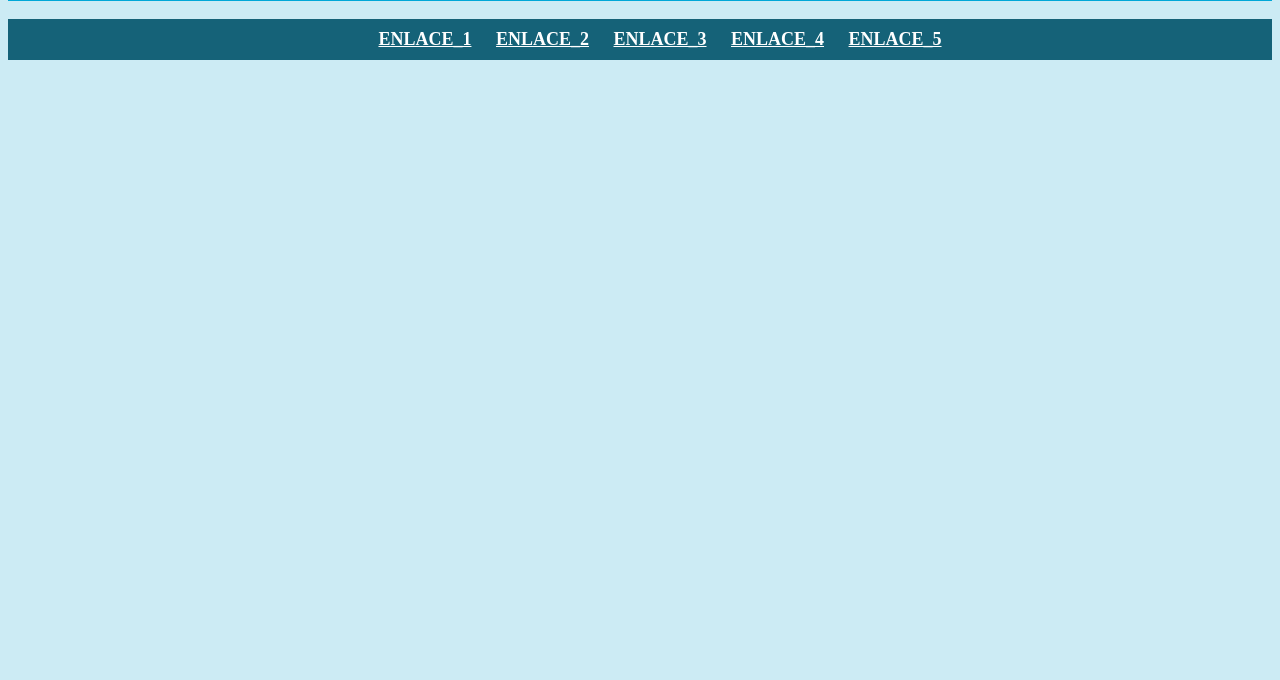
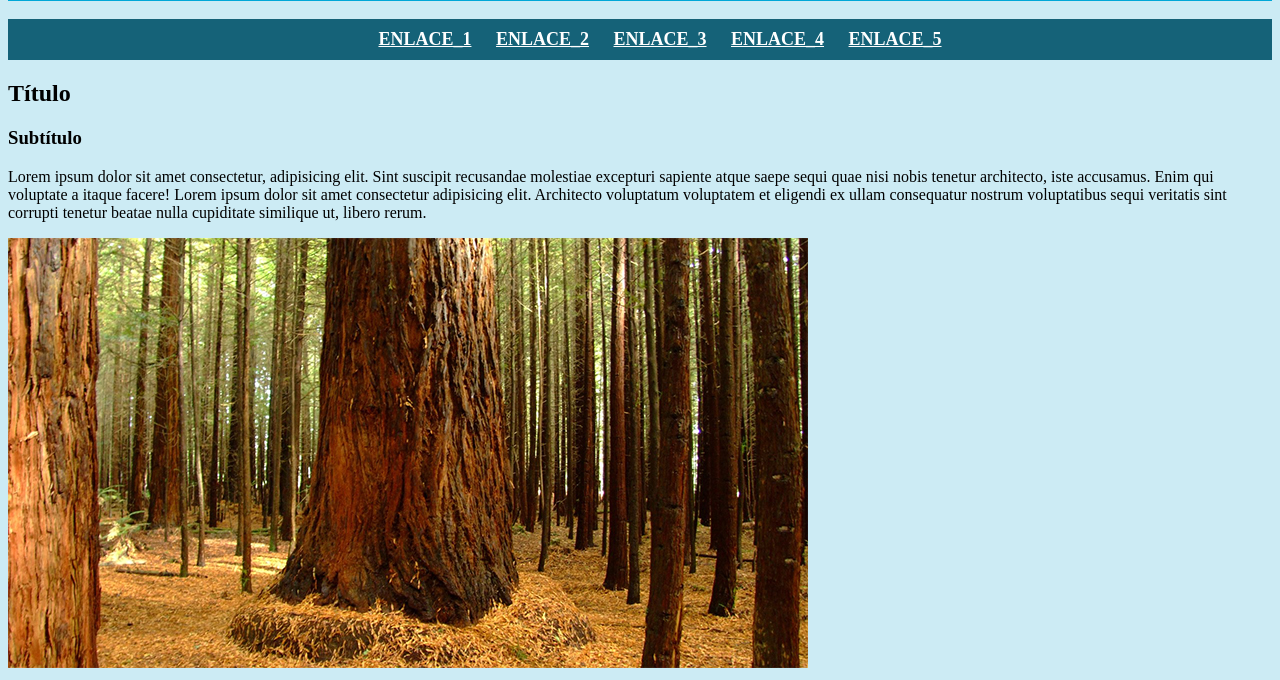
Before and after one commit to tamipg/ArticuloDePrensa, a plain HTML site: page index.html in a window 1280 px wide. Shown: the part 155-835 px from the top of the page. Before the commit the page ends 800 px from the top, so only its background shows below. Drawn offline with Linux system fonts and the light colour scheme.

Commit message:
seccion introduccion

```diff
--- a/index.html
+++ b/index.html
@@ -23,7 +23,16 @@
         </nav>
     </header>
     <article>
-
+        <header>
+            <hgroup>
+                <h1>Título</h1>
+                <h3>Subtítulo</h3>
+            </hgroup>
+            <section>
+                <p>Lorem ipsum dolor sit amet consectetur, adipisicing elit. Sint suscipit recusandae molestiae excepturi sapiente atque saepe sequi quae nisi nobis tenetur architecto, iste accusamus. Enim qui voluptate a itaque facere! Lorem ipsum dolor sit amet consectetur adipisicing elit. Architecto voluptatum voluptatem et eligendi ex ullam consequatur nostrum voluptatibus sequi veritatis sint corrupti tenetur beatae nulla cupiditate similique ut, libero rerum.</p>
+                <img src="files/img-2.jpg" alt="Imágen destacada">
+            </section>
+        </header>
     </article>
     <footer>
 
```
Also changed, not shown: files/img-2.jpg (added).
